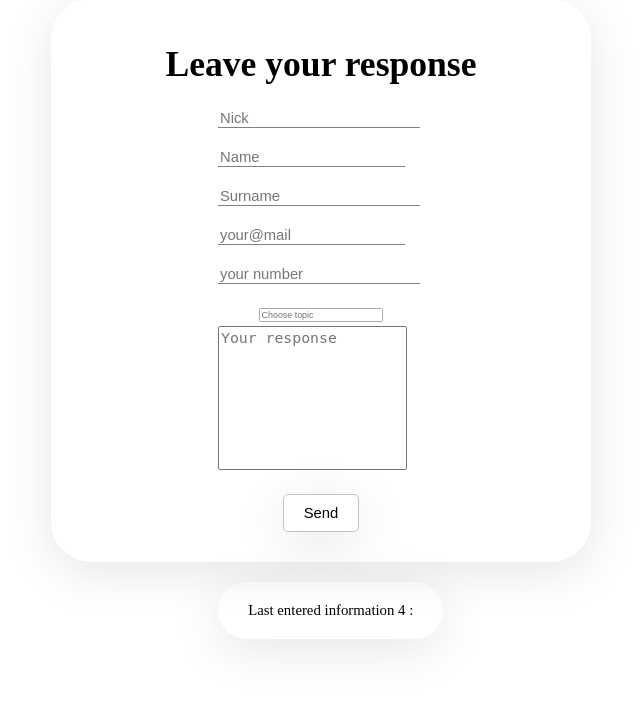
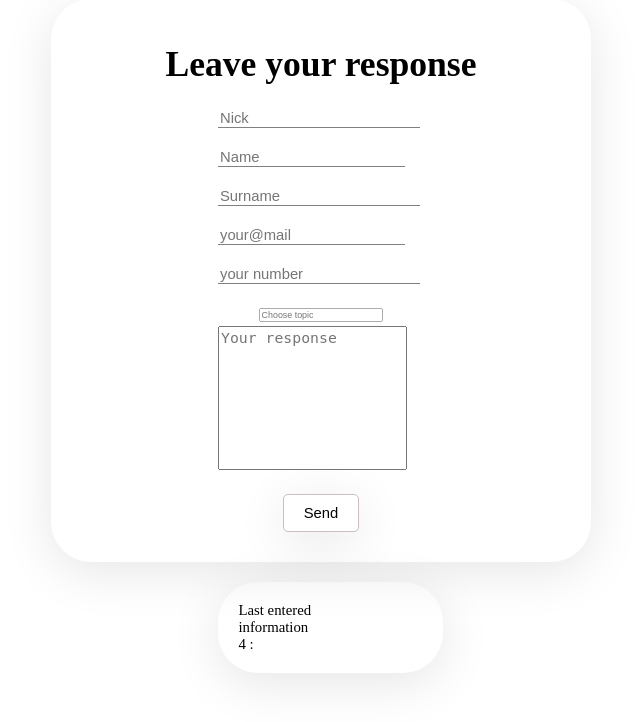
Before and after one commit to OleksiiKtitarov/ipaiot, a PHP site: page / in a window 1280 px wide. Shown: the part 23-745 px from the top of the page, without its empty margins (319-959 px from the left). Run offline with PHP 8.4, Linux system fonts and the light colour scheme; data that the repository does not hold is empty.

Commit message:
Update index.php

```diff
--- a/index.php
+++ b/index.php
@@ -47,7 +47,7 @@
 
 <div class=article_news">
     <div class="box-shadow">
-        <div class="opnFrm">
+        <div class="opnFrm" style="width: 40%">
             <?
             $file = 'result.txt';
             $lines = file($file);//file in to an array
```
